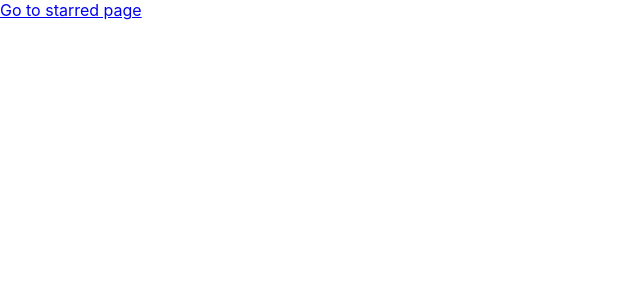
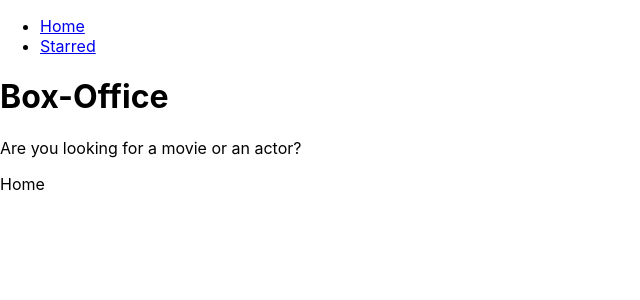
Before and after one commit to Sudip-epw/box-office-app, a React (Create React App) app: page / in a window 1280 px wide. Shown: the top 300 px of the page, without its empty margins (0-640 px from the left). Built offline with nearby package versions, Linux system fonts and the light colour scheme.

Commit message:
added navigation and shared layout for home and starred pages

```diff
--- a/src/App.jsx
+++ b/src/App.jsx
@@ -2,14 +2,15 @@
  } from "react-router-dom";
 import Home from "./pages/Home";
 import Starred from "./pages/Starred";
+import MainLayout from "./components/MainLayout";
 
 function App() {
   return   <BrowserRouter>
   <Routes>
-    <Route path="/" element={<Home/>} />
-    <Route path="/Starred" element={ <Starred/> } />
-
-
+    <Route element={<MainLayout/>} >
+      <Route path="/" element={<Home/>} />
+      <Route path="/Starred" element={ <Starred/> } />
+    </Route>
 
     <Route path="*" element={ <div>Not Found</div> } />
 
@@ -30,4 +31,5 @@
 </BrowserRouter>;
 }
 
+
 export default App;
--- /dev/null
+++ b/src/components/AppTitle.jsx
@@ -0,0 +1,11 @@
+export default function AppTitle(props) {
+
+  const { title="Box-Office", subtitle="Are you looking for a movie or an actor?" } = props;
+
+return (
+  <div>
+    <h1>{title}</h1>
+    <p>{subtitle}</p>
+  </div>
+  );
+}
--- /dev/null
+++ b/src/components/MainLayout.jsx
@@ -0,0 +1,18 @@
+import { Outlet } from "react-router-dom";
+import Navs from "./Navs"
+import AppTitle from "./AppTitle";
+
+const MainLayout = () => {
+  return (
+    <div>
+    <Navs/>
+
+    <AppTitle />
+
+
+    <Outlet/>
+  </div>
+  );
+};
+
+export default MainLayout;
--- /dev/null
+++ b/src/components/Navs.jsx
@@ -0,0 +1,28 @@
+import { Link } from 'react-router-dom'
+
+
+const LINKS = [
+    {
+      text: 'Home',
+      to: '/'
+    },
+    {
+      text: 'Starred',
+      to: '/Starred'
+    },
+
+]
+
+const Navs = () => {
+    return <div>
+        <ul>
+            {LINKS.map((item) => (
+              <li key={item.to}>
+                <Link to = {item.to}>{item.text}</Link>
+              </li>
+            ))}
+        </ul>
+    </div>
+}
+
+export default Navs;
--- a/src/pages/Home.jsx
+++ b/src/pages/Home.jsx
@@ -1,8 +1,8 @@
-import { Link } from 'react-router-dom'
+
 
 const Home = () => {
     return <div>
-        <Link to="/Starred" >Go to starred page</Link>
+        Home
     </div>
 }
 
```
